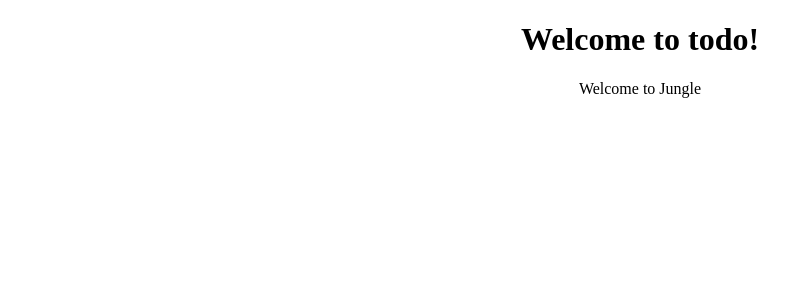
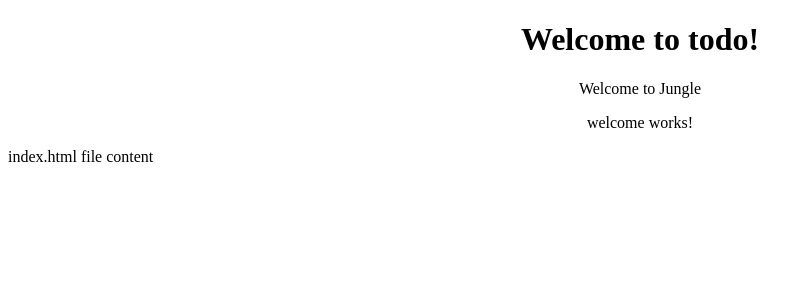
Before and after one commit to akhi0gupta007/sts-workspace, an Angular app in the folder todo/: page / in a window 1280 px wide. Shown: the top 300 px of the page, without its empty margins (0-811 px from the left). Built offline with nearby package versions, Linux system fonts and the light colour scheme.

Commit message:
added component and understood basic structure of component class

```diff
--- a/todo/package.json
+++ b/todo/package.json
@@ -24,13 +24,13 @@
     "zone.js": "~0.9.1"
   },
   "devDependencies": {
-    "@angular-devkit/build-angular": "~0.803.2",
-    "@angular/cli": "~8.3.2",
+    "@angular-devkit/build-angular": "^0.803.3",
+    "@angular/cli": "^8.3.3",
     "@angular/compiler-cli": "~8.2.4",
     "@angular/language-service": "~8.2.4",
-    "@types/node": "~8.9.4",
     "@types/jasmine": "~3.3.8",
     "@types/jasminewd2": "~2.0.3",
+    "@types/node": "~8.9.4",
     "codelyzer": "^5.0.0",
     "jasmine-core": "~3.4.0",
     "jasmine-spec-reporter": "~4.2.1",
--- a/todo/src/app/app.component.css
+++ b/todo/src/app/app.component.css
@@ -0,0 +1,3 @@
+.appMain{
+    text-align: center;
+}
--- a/todo/src/app/app.component.html
+++ b/todo/src/app/app.component.html
@@ -1,5 +1,6 @@
-<div style="text-align: center">
-<h1> Welcome to {{title}}!</h1>
+<div class="appMain">
+<h1> Welcome to {{title}}!</h1> <!-- This is known as interpolation-->
 {{message}}
+<app-welcome></app-welcome>
 </div>
 <router-outlet></router-outlet>
--- a/todo/src/app/app.component.ts
+++ b/todo/src/app/app.component.ts
@@ -1,8 +1,8 @@
 import { Component } from '@angular/core';
 
-@Component({
-  selector: 'app-root',
-  templateUrl: './app.component.html',
+@Component({ //Decorator similar to annotation in java
+  selector: 'app-root', //Tag name of a component
+  templateUrl: './app.component.html', //we can also hard code HTML using template property
   styleUrls: ['./app.component.css']
 })
 export class AppComponent {
--- a/todo/src/app/app.module.ts
+++ b/todo/src/app/app.module.ts
@@ -3,10 +3,12 @@ import { NgModule } from '@angular/core';
 
 import { AppRoutingModule } from './app-routing.module';
 import { AppComponent } from './app.component';
+import { WelcomeComponent } from './welcome/welcome.component';
 
 @NgModule({
   declarations: [
-    AppComponent
+    AppComponent,
+    WelcomeComponent
   ],
   imports: [
     BrowserModule,
--- /dev/null
+++ b/todo/src/app/welcome/welcome.component.html
@@ -0,0 +1 @@
+<p>welcome works!</p>
--- /dev/null
+++ b/todo/src/app/welcome/welcome.component.ts
@@ -0,0 +1,22 @@
+import { Component, OnInit } from '@angular/core';
+import {AppComponent} from '../app.component';
+
+@Component({
+  selector: 'app-welcome',
+  templateUrl: './welcome.component.html',
+  styleUrls: ['./welcome.component.css']
+})
+//by using export keyword this class can be used outside of this file ( or the module)
+export class WelcomeComponent implements OnInit {
+
+  message = 'Some welcome message'
+  //keyword constructor used to define constructor
+  constructor() { }
+
+  //quite similar to void ngOnInit()
+  ngOnInit() {
+    console.log(this.message)
+  }
+
+}
+//In javascript one module represent one file, and one file contains multiple functions and classes
--- a/todo/src/index.html
+++ b/todo/src/index.html
@@ -9,5 +9,7 @@
 </head>
 <body>
   <app-root></app-root>
+
+  index.html file content
 </body>
 </html>
```
Also changed, not shown: todo/src/app/welcome/welcome.component.css (added), 2 other files (tests, documents, lock files or other folders).
